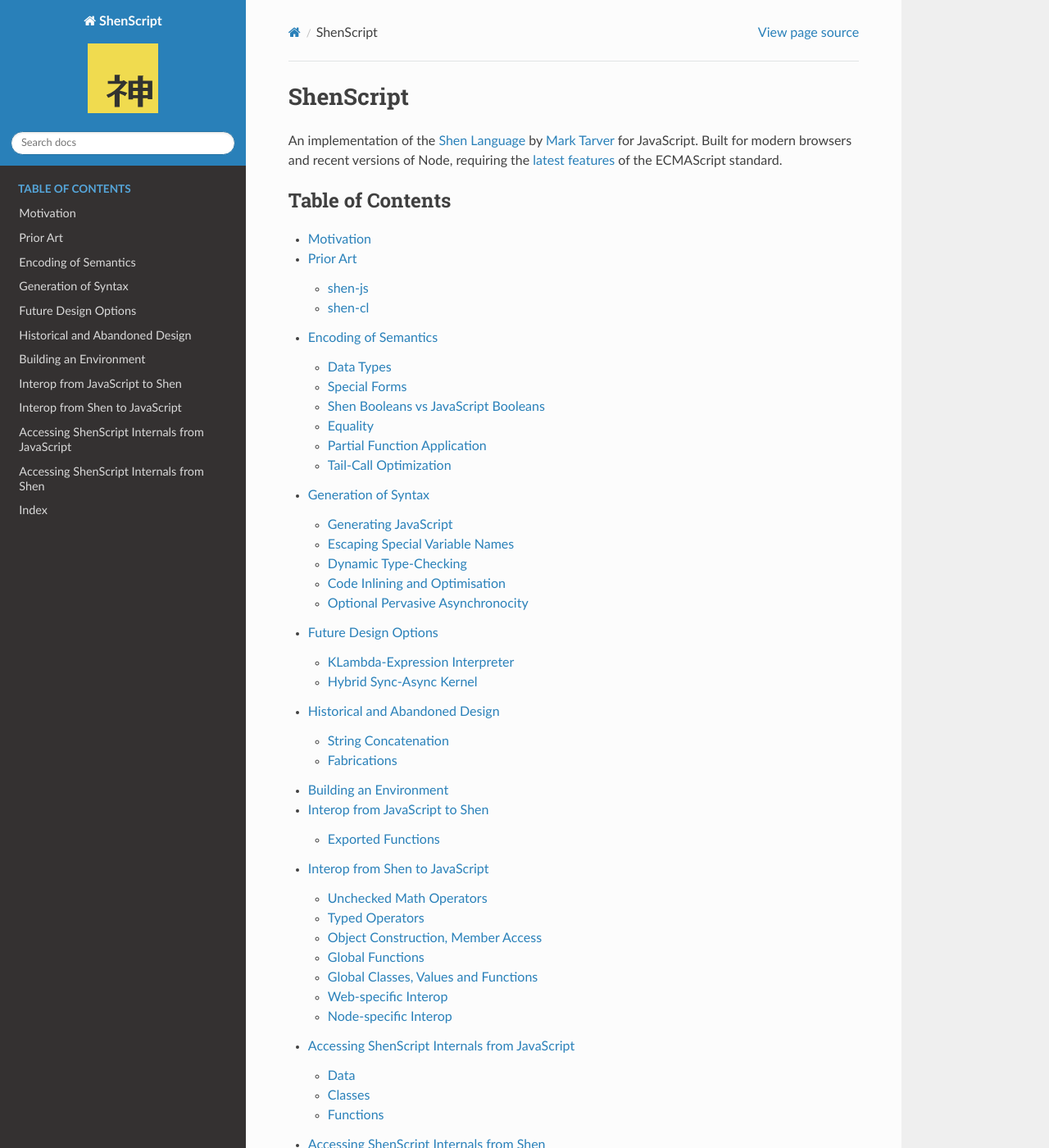
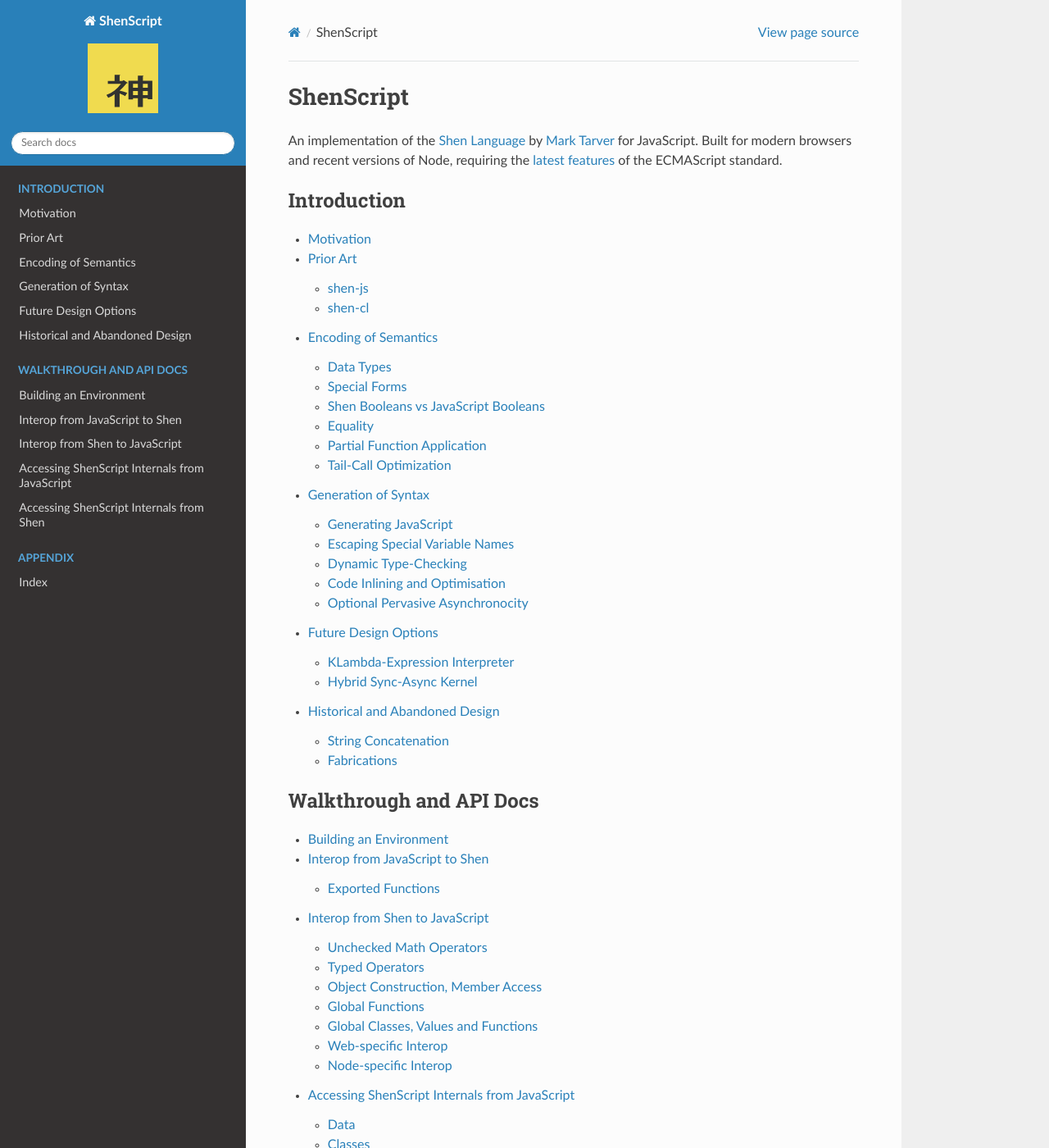
Before and after one commit to rkoeninger/ShenScript, a Sphinx documentation site: the page built from docs/index.rst, in a window 1280 px wide and 1400 px high. Shown: the whole window at 82% size. Built offline with Sphinx 7.4.7 and the Read the Docs theme 2.0.0, drawn with Linux system fonts in a browser that asks for light colours.

Commit message:
Segmented toc

```diff
--- a/docs/index.rst
+++ b/docs/index.rst
@@ -5,11 +5,21 @@
 
 .. toctree::
    :maxdepth: 2
-   :caption: Table of Contents
+   :caption: Introduction
 
    background
    design
+
+.. toctree::
+   :maxdepth: 2
+   :caption: Walkthrough and API Docs
+
    setup
    interop
    internals
+
+.. toctree::
+   :maxdepth: 2
+   :caption: Appendix
+
    genindex
```
